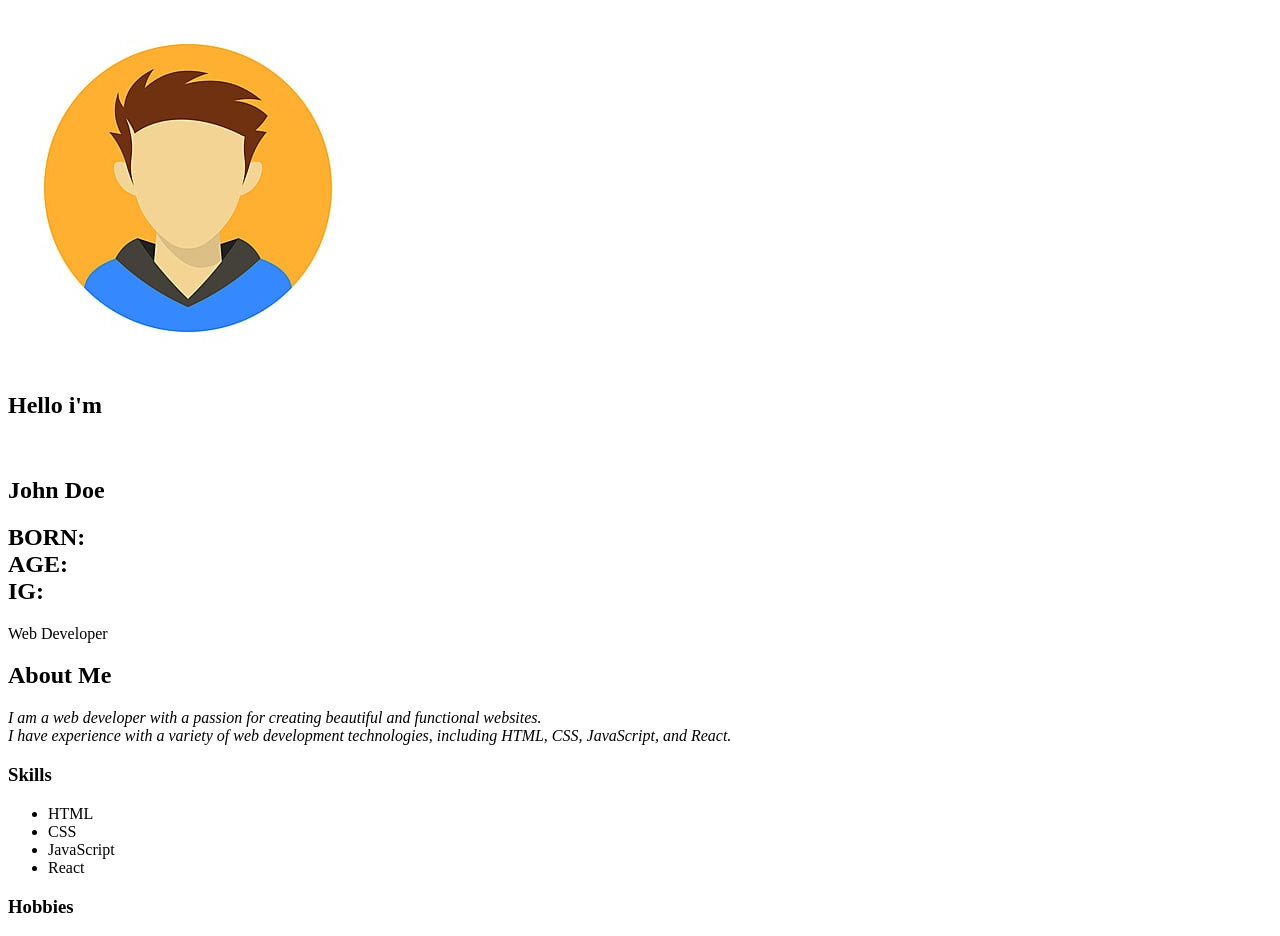
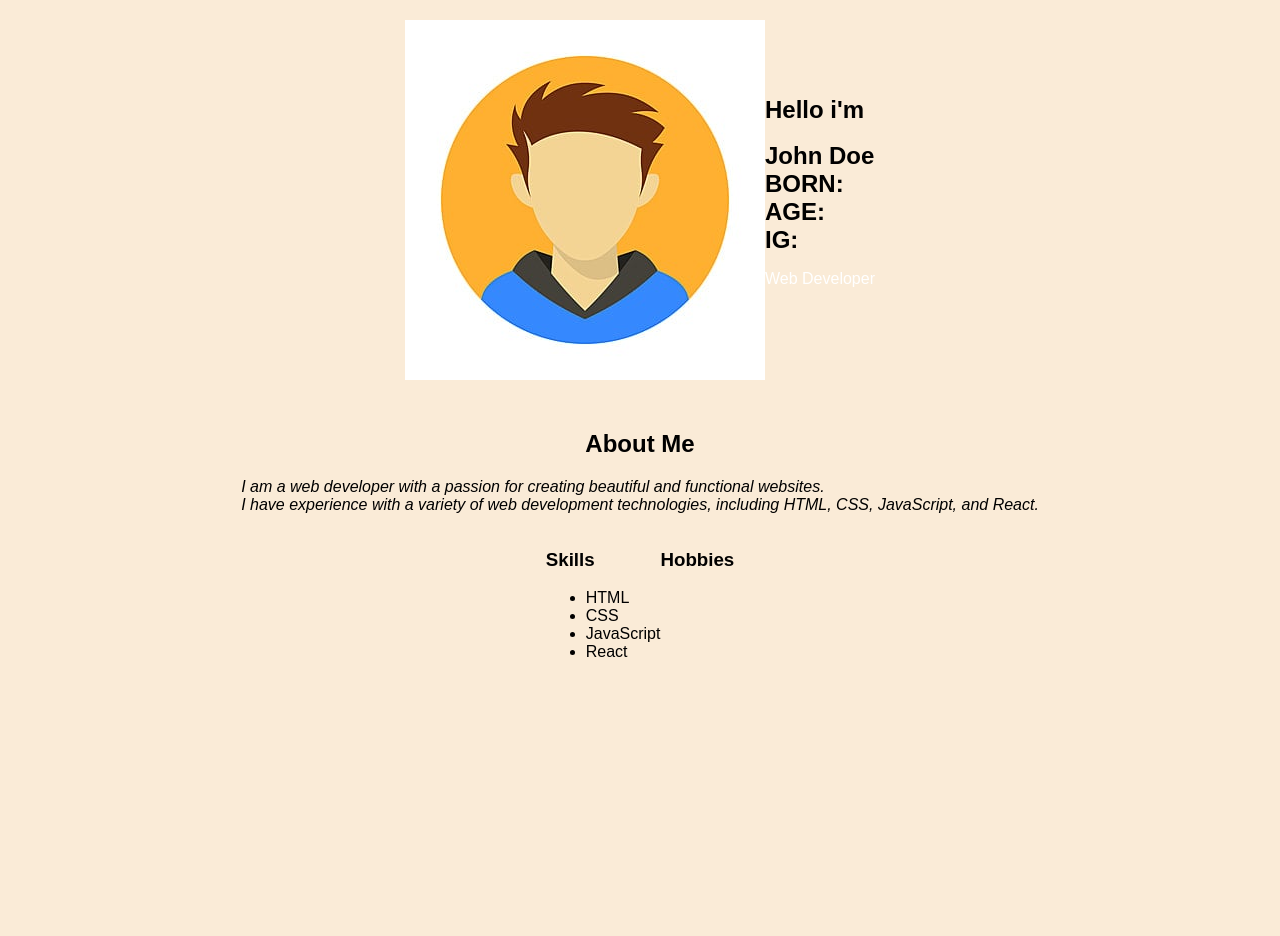
Before and after one commit to frankpsycho/styleup, a plain HTML site: page index.html in a window 1280 px wide. After the commit the page ends 800 px from the top, so only its background shows below. Drawn offline with Linux system fonts and the light colour scheme; files whose address does not match are found by name.

Commit message:
index.html

```diff
--- a/index.html
+++ b/index.html
@@ -1,11 +1,11 @@
 <!DOCTYPE html>
 <html>
 <head>
-  <link rel="stylesheet" type="text/css" href="project.css">
+  <link rel="stylesheet" type="text/css" href="style.css">
 </head>
 <body>
   <header>
-    <img src="c:\Users\frank\OneDrive\Pictures\avatar.jpg" alt="Profile picture">
+    <img src="avatar.jpg" alt="Profile picture">
     <nav>
         <h1>Hello i'm</h1><br>
       <h1>John Doe</h1>
```
